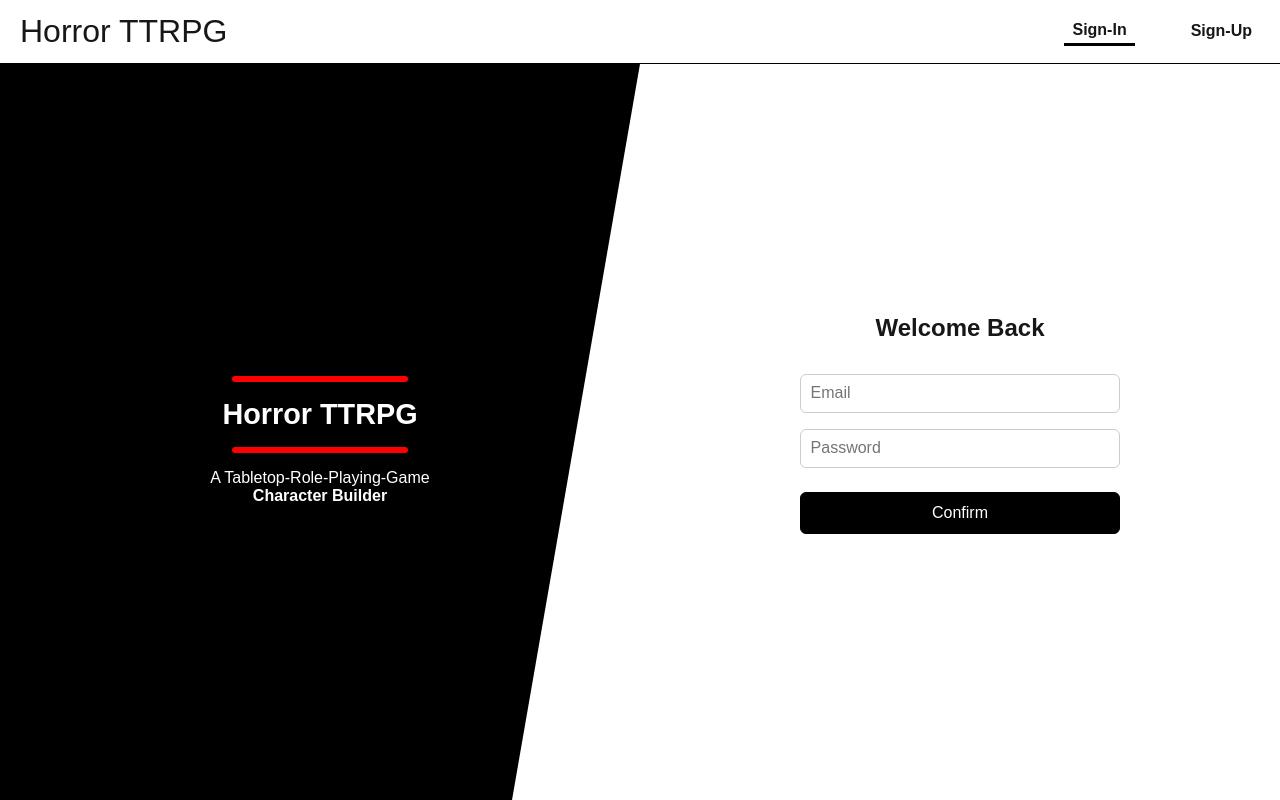
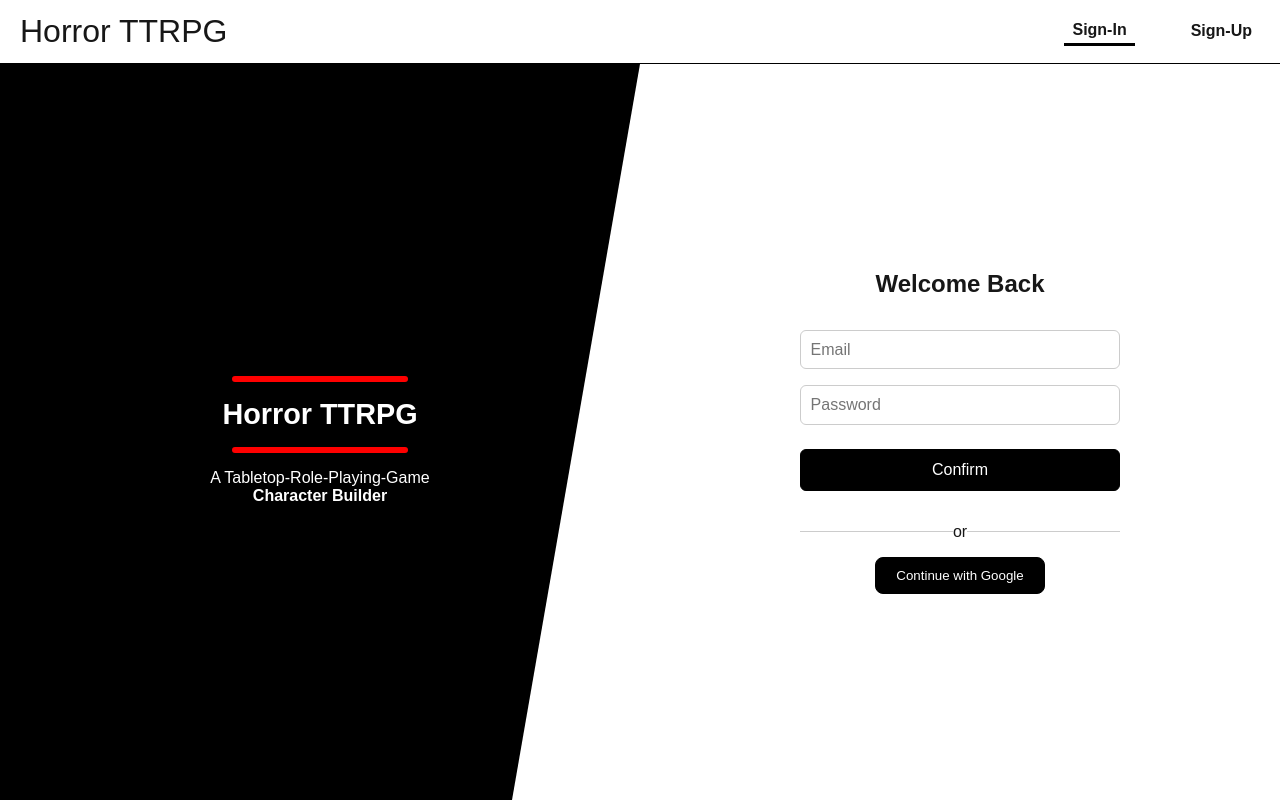
Before and after one commit to ZippyDaFish/character-builder, a Next.js app: page /sign-in in a window 1280 px wide. Built offline with nearby package versions, Linux system fonts and the light colour scheme; no server answers.

Commit message:
add google auth

```diff
--- /dev/null
+++ b/app/components/googleButton.js
@@ -0,0 +1,24 @@
+'use client';
+
+import { signInWithGoogle } from "@/app/lib/firebase/googleAuth";
+import { useRouter } from "next/navigation";
+
+export default function GoogleButton() {
+  const router = useRouter();
+
+  const handleClick = async () => {
+    try {
+      const user = await signInWithGoogle();
+      console.log("Google user:", user);
+      router.push("/character-selection");
+    } catch (e) {
+      console.error(e);
+    }
+  };
+
+  return (
+    <button onClick={handleClick}>
+      Continue with Google
+    </button>
+  );
+}
--- /dev/null
+++ b/app/lib/firebase/googleAuth.js
@@ -0,0 +1,13 @@
+import { GoogleAuthProvider, signInWithPopup } from "firebase/auth";
+import { auth } from "./firebaseConfig";
+
+export const signInWithGoogle = async () => {
+  const provider = new GoogleAuthProvider();
+  try {
+    const res = await signInWithPopup(auth, provider);
+    return res.user;
+  } catch (e) {
+    console.error("Google sign-in error:", e);
+    throw e;
+  }
+};
--- a/app/sign-in/page.js
+++ b/app/sign-in/page.js
@@ -4,6 +4,8 @@ import { useSignInWithEmailAndPassword } from 'react-firebase-hooks/auth';
 import { auth } from '@/app/lib/firebase/firebaseConfig';
 import { useRouter } from "next/navigation";
 import styles from "./page.module.css";
+
+import GoogleButton from "../components/googleButton";
 
 export default function SignIn() {
     const [email, setEmail] = useState('');
@@ -54,6 +56,9 @@ export default function SignIn() {
                     <button onClick={handleSignIn} className={styles.formButton}>
                         Confirm
                     </button>
+
+                    <div className={styles.divider}>or</div>
+                    <GoogleButton />
                 </div>
             </div>
         </div>
--- a/app/sign-up/page.js
+++ b/app/sign-up/page.js
@@ -4,6 +4,8 @@ import { useCreateUserWithEmailAndPassword } from 'react-firebase-hooks/auth';
 import { auth } from '@/app/lib/firebase/firebaseConfig';
 import { useRouter } from "next/navigation";
 import styles from "./page.module.css";
+
+import GoogleButton from "../components/googleButton";
 
 export default function SignUp() {
     const [email, setEmail] = useState('');
@@ -54,6 +56,9 @@ export default function SignUp() {
                     <button onClick={handleSignUp} className={styles.formButton}>
                         Confirm
                     </button>
+
+                    <div className={styles.divider}>or</div>
+                    <GoogleButton />
                 </div>
             </div>
         </div>
```
